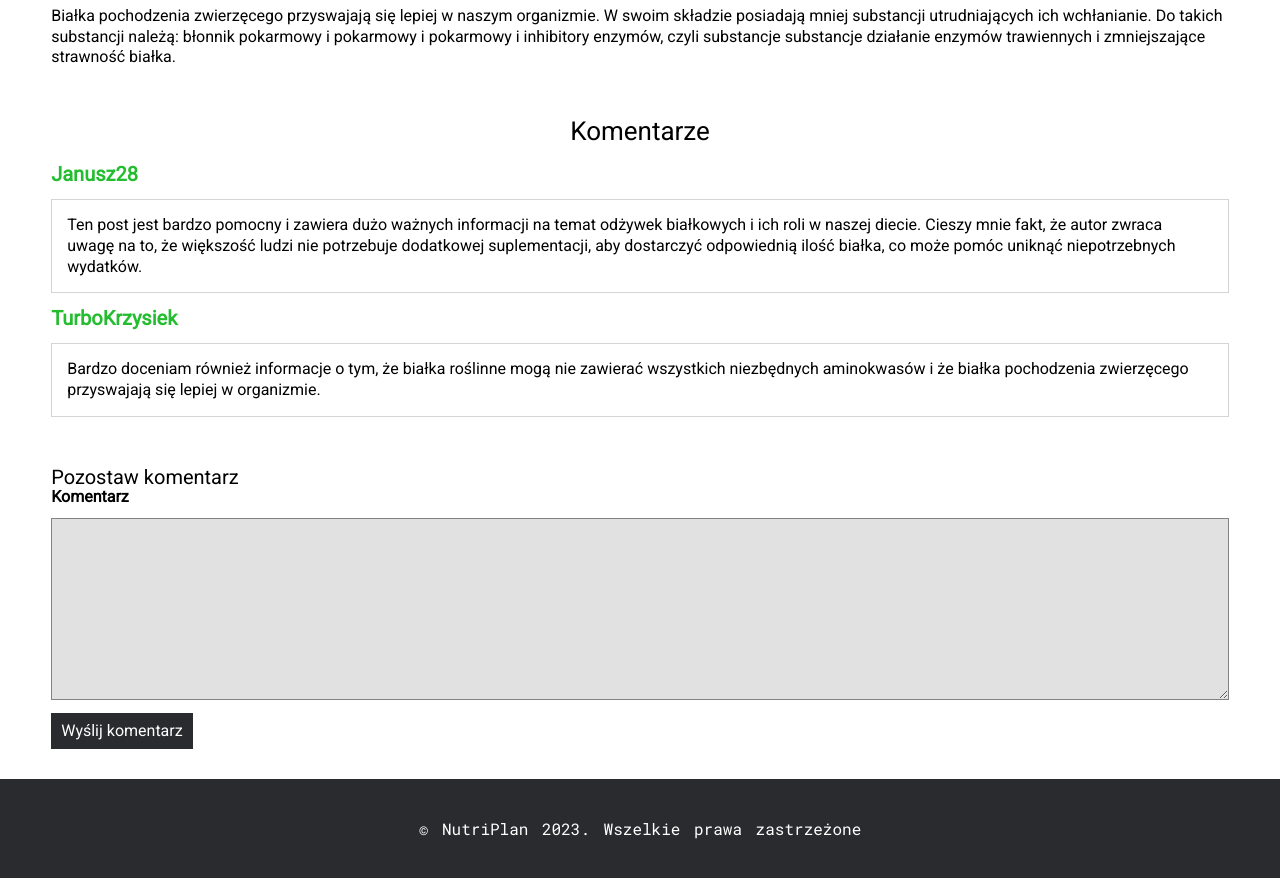
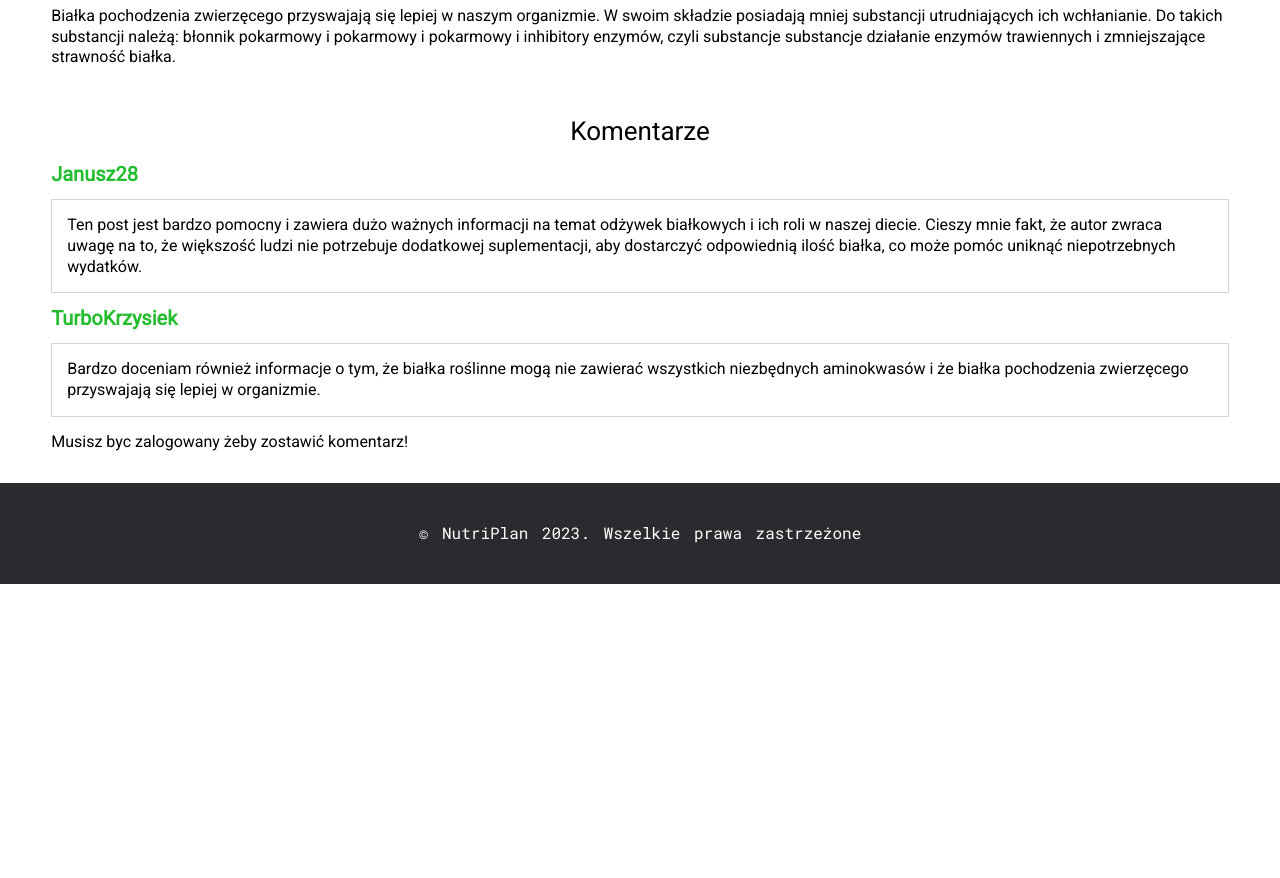
Before and after one commit to inzynieria-oprogramownia/inzynierka-oprogramownia, a React (Vite) app: page /blog/1 in a window 1280 px wide. Shown: the part 1350-2228 px from the top of the page. After the commit the page ends 1934 px from the top, so only its background shows below. Built offline with nearby package versions, Linux system fonts and the light colour scheme; a web font is replaced by a local one.

Commit message:
secure forms

```diff
--- a/src/components/pages/BlogEntry.jsx
+++ b/src/components/pages/BlogEntry.jsx
@@ -1,6 +1,6 @@
 /* eslint-disable react/no-array-index-key */
 import React from 'react'
-import { useDispatch } from 'react-redux'
+import { useDispatch, useSelector } from 'react-redux'
 import { useParams } from 'react-router-dom'
 import Page from '../parts/Page'
 import CommentForm from '../parts/CommentForm'
@@ -9,7 +9,7 @@ import fetchBlogData from '../../utils/fetchBlogData'
 import usePostData from '../../hooks/usePostData'
 
 const BlogEntry = () => {
-  const isLogged = true
+  const isLoggedIn = useSelector((state) => state.person.login)
   const dispatch = useDispatch()
   const id = useParams()
   fetchBlogData(dispatch, id)
@@ -49,7 +49,7 @@ const BlogEntry = () => {
               <p className="comment">{comment.text}</p>
             </div>
           ))}
-          {isLogged ? (
+          {isLoggedIn ? (
             <CommentForm />
           ) : (
             <div>
--- a/src/components/pages/BlogPage.jsx
+++ b/src/components/pages/BlogPage.jsx
@@ -31,7 +31,7 @@ const recepieItemData = {
 
 const BlogPage = () => {
   const navigate = useNavigate()
-  const isLoggedIn = useSelector((state) => state.person.name)
+  const isLoggedIn = useSelector((state) => state.person.login)
 
   const handleClick = (url) => {
     navigate(url)
--- a/src/components/pages/ProfilePage.jsx
+++ b/src/components/pages/ProfilePage.jsx
@@ -1,5 +1,7 @@
 /* eslint-disable operator-linebreak */
-import React, { useState } from 'react'
+import React, { useState, useEffect } from 'react'
+import { useSelector } from 'react-redux'
+import { useNavigate } from 'react-router-dom'
 import Page from '../parts/Page'
 import Button from '../parts/Button'
 import AllComponent from '../parts/AllComponent'
@@ -8,6 +10,15 @@ import useUserData from '../../hooks/useUserData'
 import '../../styles/profilePage.css'
 
 const ProfilePage = () => {
+  const userID = useSelector((state) => state.person.id)
+  const navigate = useNavigate()
+
+  useEffect(() => {
+    if (!userID) {
+      navigate('/login')
+    }
+  }, [])
+
   const data = useUserData()
   const recepieItemData = {
     title: 'Wegetariańska tortilla zwarzywami i ryżem',
--- a/src/components/parts/AddingForm.jsx
+++ b/src/components/parts/AddingForm.jsx
@@ -3,8 +3,9 @@
 /* eslint-disable import/no-extraneous-dependencies */
 /* eslint-disable react/no-array-index-key */
 /* eslint-disable jsx-a11y/label-has-associated-control */
-import React, { useState } from 'react'
+import React, { useState, useEffect } from 'react'
 import { useSelector } from 'react-redux'
+import { useNavigate } from 'react-router-dom'
 import axios from 'axios'
 import Select from 'react-select'
 import Input from './Input'
@@ -12,6 +13,13 @@ import '../../styles/AddingForm.css'
 
 const AddingForm = ({ type }) => {
   const userID = useSelector((state) => state.person.id)
+  const navigate = useNavigate()
+
+  useEffect(() => {
+    if (!userID) {
+      navigate('/login')
+    }
+  }, [])
 
   const [formData, setFormData] = useState({
     userID,
--- a/src/components/parts/Nav.jsx
+++ b/src/components/parts/Nav.jsx
@@ -6,7 +6,7 @@ import '../../styles/nav.css'
 
 const Nav = () => {
   const navRef = useRef()
-  const isLoggedIn = useSelector((state) => state.person.name)
+  const isLoggedIn = useSelector((state) => state.person.login)
 
   const handleClick = () => {
     const dispatch = useDispatch()
```
